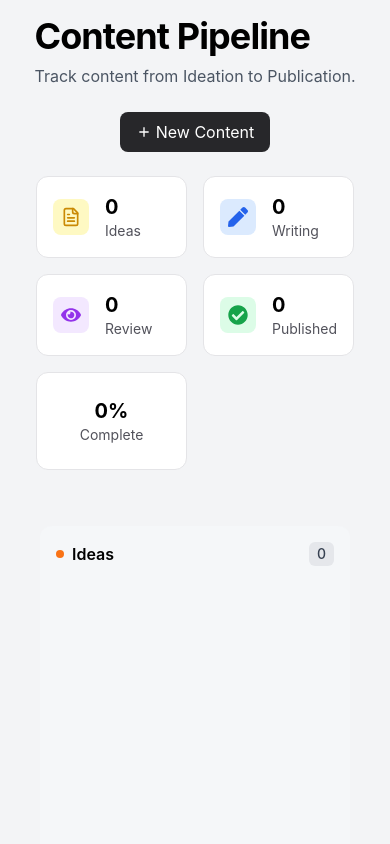
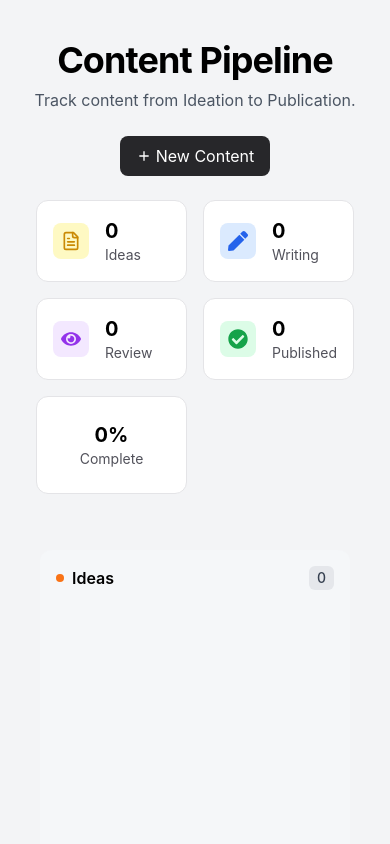
Before and after one commit to snehafarkya/content-kanban-board, a React (Create React App) app: page / in a window 390 px wide. Shown: the top 844 px of the page. Built offline with nearby package versions, Linux system fonts and the light colour scheme.

Commit message:
UI updated

```diff
--- a/src/components/Header.js
+++ b/src/components/Header.js
@@ -3,8 +3,8 @@
 
 export default function Header({setTasks}) {
   return (
-    <header className="flex flex-col md:flex-row justify-between items-center md:items-start  ">
-      <div className="flex flex-col">
+    <header className="flex flex-col md:flex-row justify-between items-center md:items-start mt-6 md:mt-0 ">
+      <div className="flex flex-col justify-center items-center md:items-start">
       <h1 className="text-4xl font-bold  tracking-tight">
         Content Pipeline
       </h1>
```
